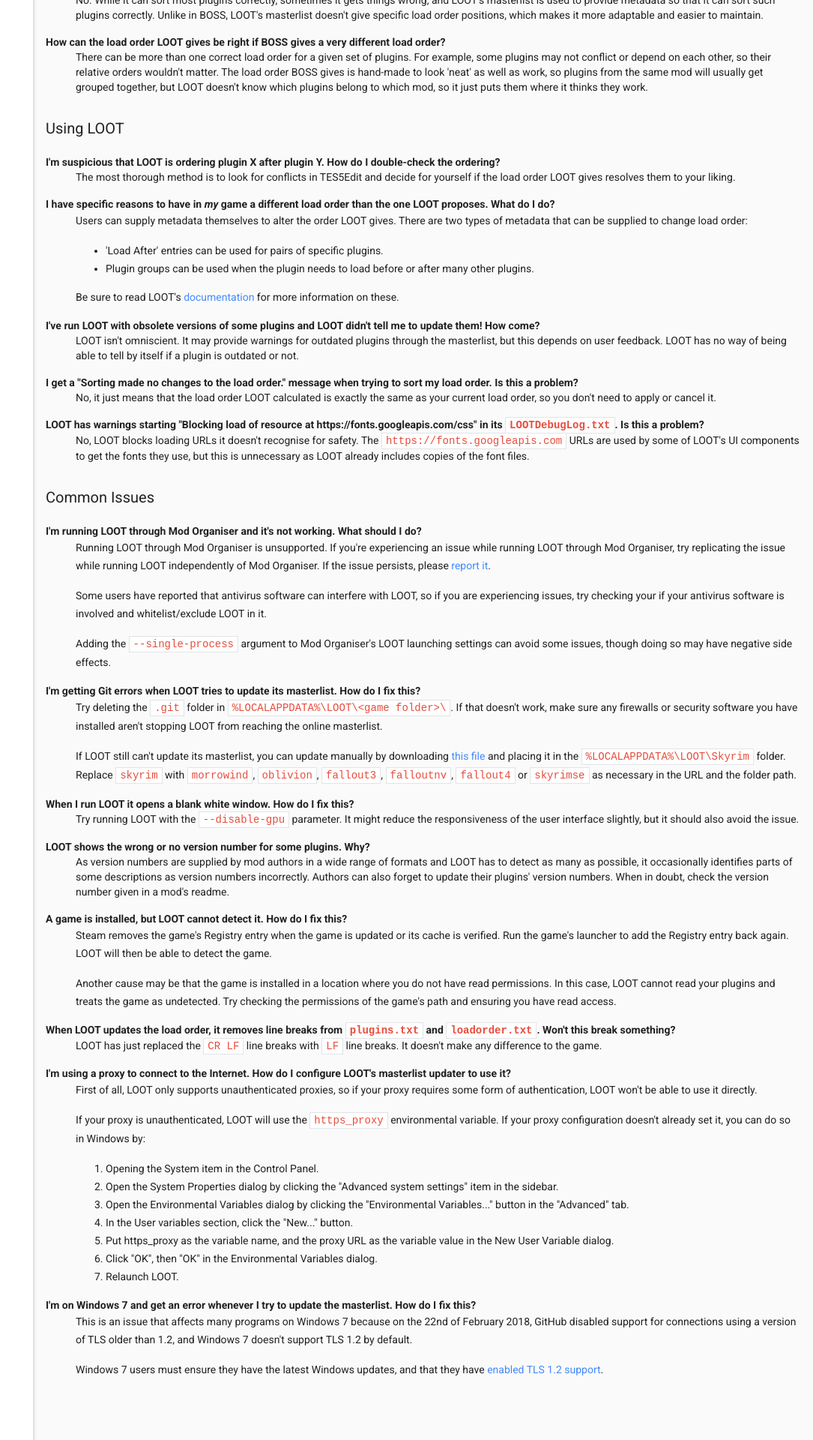
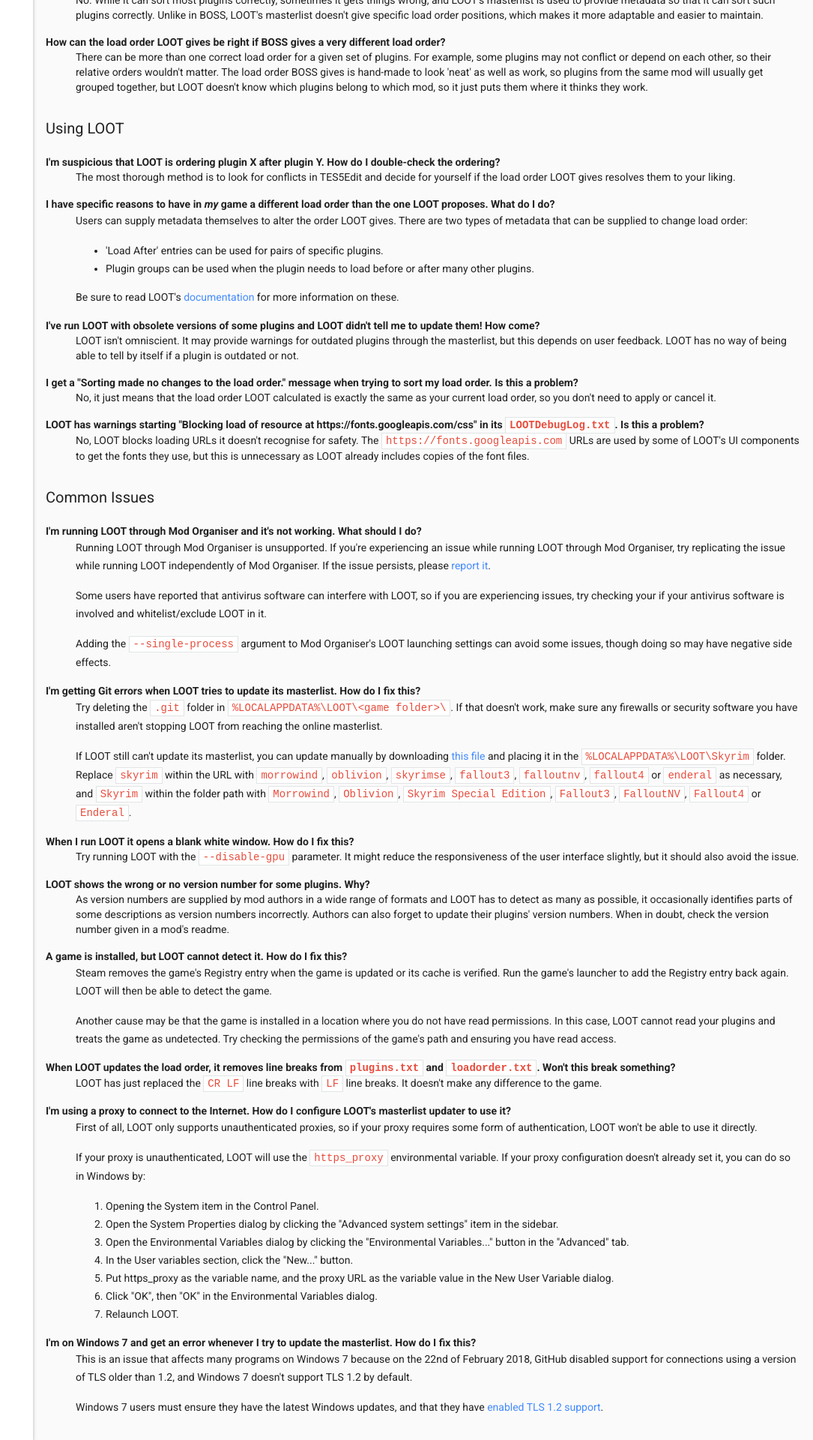
Before and after one commit to loot/loot.github.io, a Jekyll site: the page built from docs/help/LOOT-FAQs.html, in a window 1280 px wide. Shown: the part 1488-3408 px from the top of the page at 75% size, without its empty margins (195-1280 px from the left). Built offline with Jekyll 4.4.1, drawn with Linux system fonts in a browser that asks for light colours; nearby versions of some CDN libraries.

Commit message:
Update LOOT-FAQs.html

```diff
--- a/docs/help/LOOT-FAQs.html
+++ b/docs/help/LOOT-FAQs.html
@@ -129,7 +129,7 @@
   <dd>
     <p>Try deleting the <code>.git</code> folder in <code>%LOCALAPPDATA%\LOOT\&lt;game folder&gt;\</code>. If that doesn't work, make sure any firewalls or security software you have installed aren't stopping LOOT from reaching the online masterlist.</p>
 
-    <p>If LOOT still can't update its masterlist, you can update manually by downloading <a href="https://raw.githubusercontent.com/loot/skyrim/v0.15/masterlist.yaml">this file</a> and placing it in the <code>%LOCALAPPDATA%\LOOT\Skyrim</code> folder. Replace <code>skyrim</code> with <code>morrowind</code>, <code>oblivion</code>, <code>fallout3</code>, <code>falloutnv</code>, <code>fallout4</code> or <code>skyrimse</code> as necessary in the URL and the folder path.</p>
+    <p>If LOOT still can't update its masterlist, you can update manually by downloading <a href="https://raw.githubusercontent.com/loot/skyrim/v0.15/masterlist.yaml">this file</a> and placing it in the <code>%LOCALAPPDATA%\LOOT\Skyrim</code> folder. Replace <code>skyrim</code> within the URL with <code>morrowind</code>, <code>oblivion</code>, <code>skyrimse</code>, <code>fallout3</code>, <code>falloutnv</code>, <code>fallout4</code> or <code>enderal</code> as necessary, and <code>Skyrim</code> within the folder path with <code>Morrowind</code>, <code>Oblivion</code>, <code>Skyrim Special Edition</code>, <code>Fallout3</code>, <code>FalloutNV</code>, <code>Fallout4</code> or <code>Enderal</code>.</p>
   </dd>
 
   <dt id="blank-window">When I run LOOT it opens a blank white window. How do I fix this?</dt>
```
